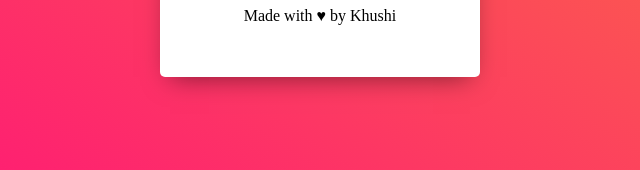
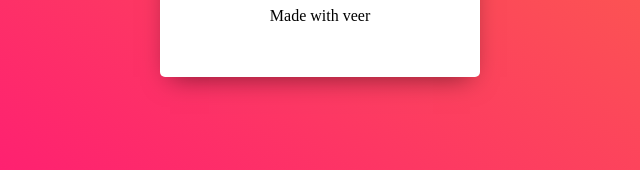
Before and after one commit to veerryait/QR-CODE-GENERATOR, a plain HTML site: page index.html in a window 1280 px wide. Shown: the part 627-797 px from the top of the page, 320-960 px from the left. Drawn offline with Linux system fonts and the light colour scheme.

Commit message:
Update index.html

```diff
--- a/index.html
+++ b/index.html
@@ -14,7 +14,7 @@
 	<div class="main">
 		<input type="text" name="" id="" class="input" placeholder="Enter text here...">
 		<button class="btn">Generate</button> <img src="https://encrypted-tbn0.gstatic.com/images?q=tbn:ANd9GcTgdnbx19IIBKvSAwARaGMfbl06_CnXNcV63g&usqp=CAU" alt="qrcode" class="code">
-		<p id="note">Made with ♥ by Khushi</p>
+		<p id="note">Made with veer</p>
 	</div>
 	<div id="toast">Successfully Generated!!!</div>
 	<script src="script.js"></script>
```
